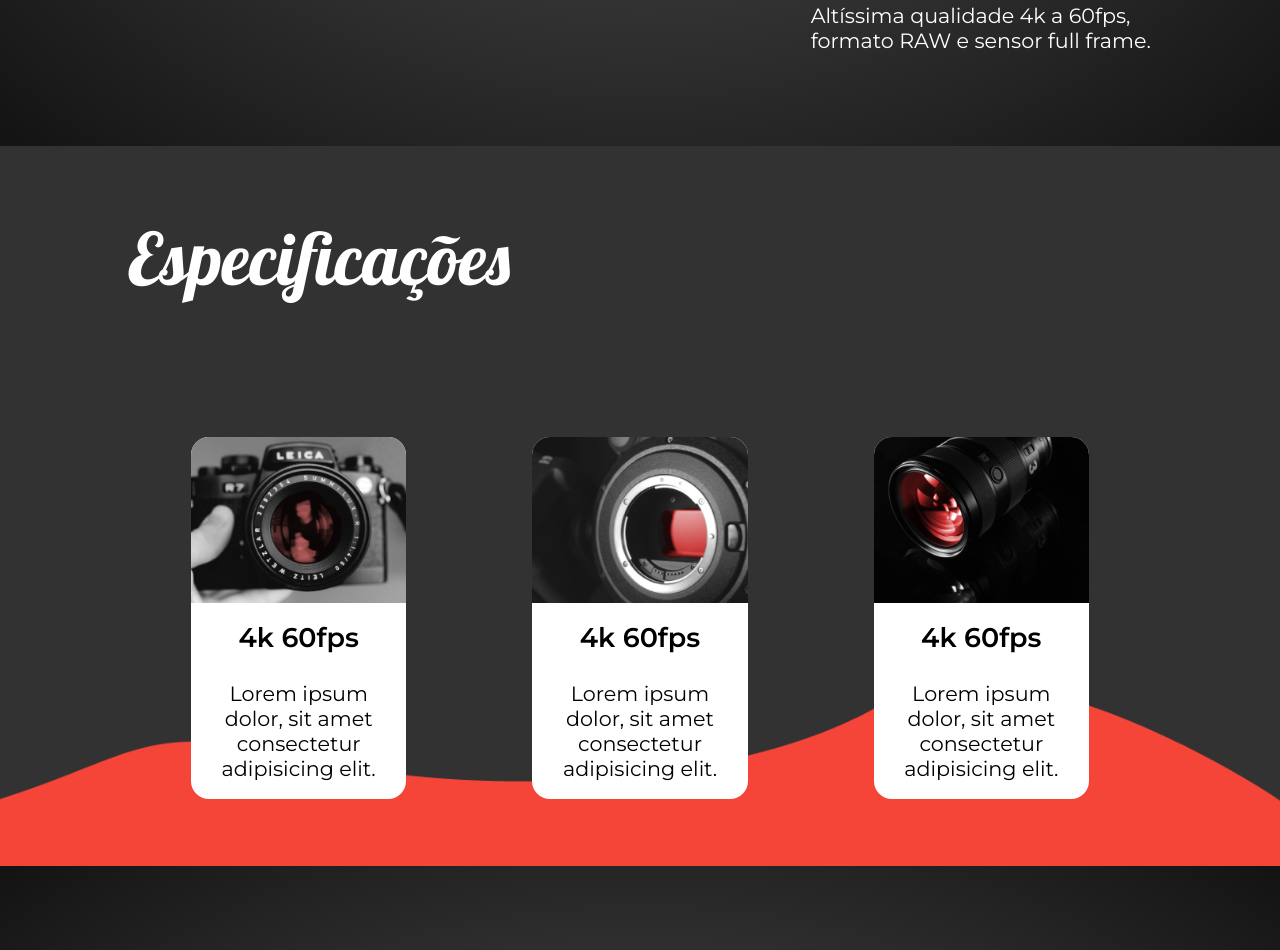
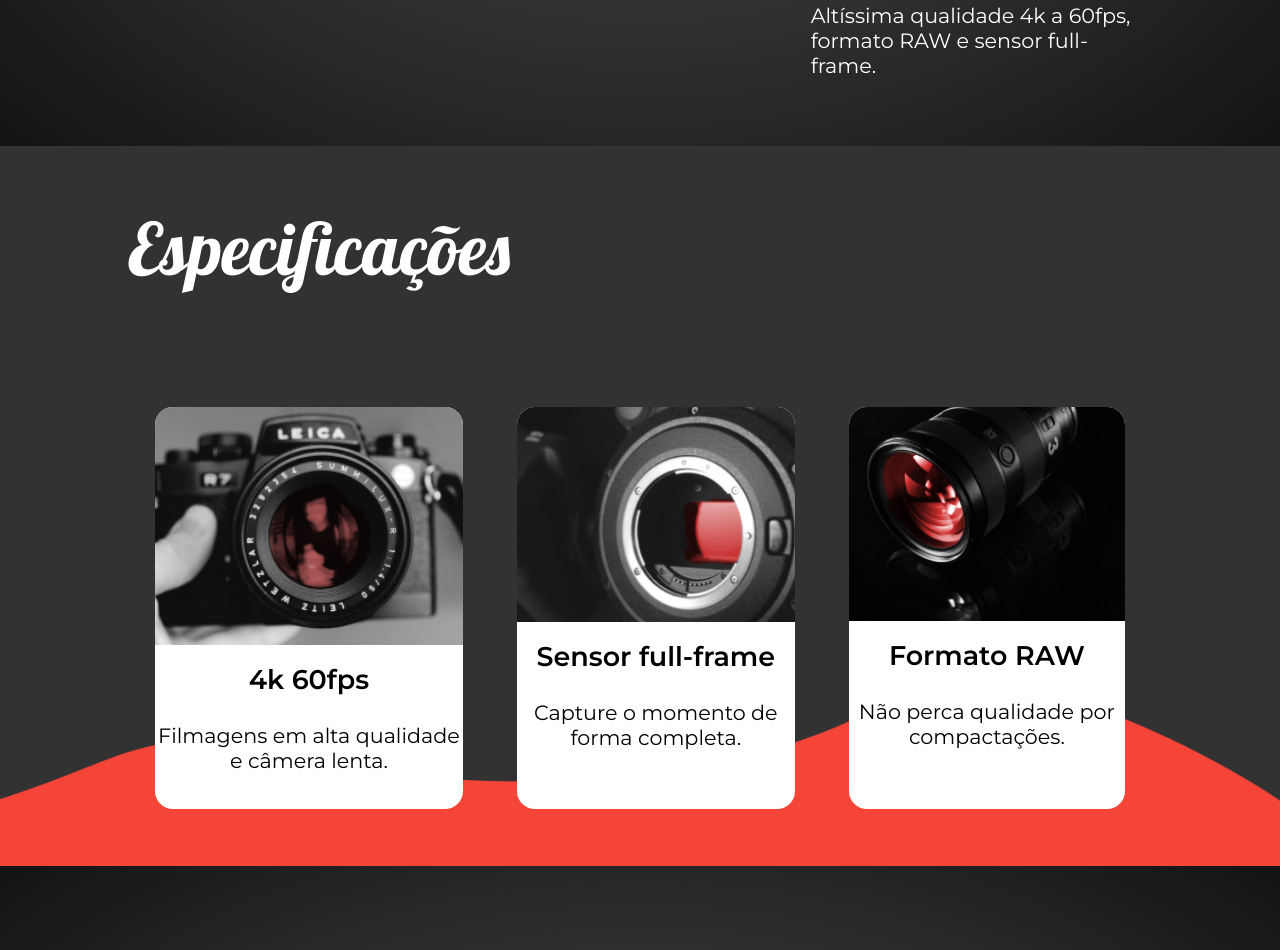
Before and after one commit to mateussatoh/leica-m6, a plain HTML site: page index.html in a window 1280 px wide. Shown: the part 910-1860 px from the top of the page. Drawn offline with Linux system fonts and the light colour scheme.

Commit message:
📷 Add product features

```diff
--- a/index.html
+++ b/index.html
@@ -3,7 +3,7 @@
   <head>
     <meta charset="UTF-8" />
     <meta name="viewport" content="width=device-width, initial-scale=1.0" />
-    <title>Leica M6 - One color UI</title>
+    <title>Leica M6</title>
     <link
       href="https://fonts.googleapis.com/css2?family=Lobster&family=Montserrat:wght@400;600&display=swap"
       rel="stylesheet"
@@ -30,7 +30,7 @@
               <img src="./img/camera.png" alt="camera">
               <div class="info">
                   <h3>Pequena e imponente.</h3>
-                  <p>Altíssima qualidade 4k a 60fps, formato RAW e sensor full frame.</p>
+                  <p>Altíssima qualidade 4k a 60fps, formato RAW e sensor full-frame.</p>
               </div>
           </div>
       </section>
@@ -42,17 +42,17 @@
             <div class="card">
               <img src="./img/card1.png" alt="">
               <h4>4k 60fps</h4>
-              <p>Lorem ipsum dolor, sit amet consectetur adipisicing elit.</p>
+              <p>Filmagens em alta qualidade e câmera lenta.</p>
             </div>
             <div class="card">
               <img src="./img/card2.png" alt="">
-              <h4>4k 60fps</h4>
-              <p>Lorem ipsum dolor, sit amet consectetur adipisicing elit.</p>
+              <h4>Sensor full-frame</h4>
+              <p>Capture o momento de forma completa.</p>
             </div>
             <div class="card">
               <img src="./img/card3.png" alt="">
-              <h4>4k 60fps</h4>
-              <p>Lorem ipsum dolor, sit amet consectetur adipisicing elit.</p>
+              <h4>Formato RAW</h4>
+              <p>Não perca qualidade por compactações.</p>
             </div>
           </div>
         </section>
--- a/styles/_features.scss
+++ b/styles/_features.scss
@@ -21,26 +21,26 @@
   flex-direction: column;
   justify-content: space-around;
 
-    .cards{
+  .cards {
     display: flex;
     justify-content: space-between;
     color: black;
     .card {
       background: white;
-            margin: 0 7rem;
+      margin: 0 3rem;
       display: flex;
       flex-direction: column;
       text-align: center;
       border-radius: 2rem;
 
       overflow: hidden;
-            h4{
+      h4 {
         margin: 2rem 0 1rem 0;
       }
-            p{
-                padding: 2rem;
+      p {
+        padding: 2rem 0 4rem 0;
       }
-            img{
+      img {
         object-fit: cover;
       }
     }
```
Also changed, not shown: styles/style.css, 1 other file. Lines whose indentation alone changed are shown as unchanged.
